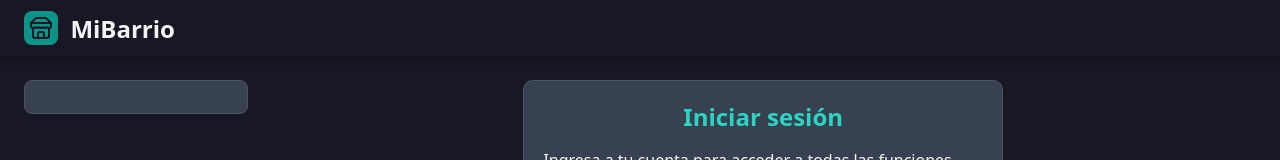
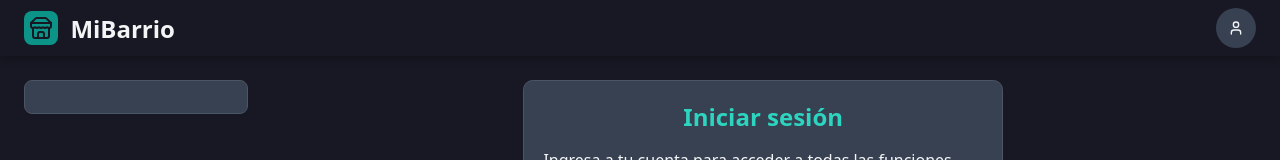
Before and after one commit to DiegoWEBD/WebMovil-Frontend, a React (Vite) app: page /login in a window 1280 px wide. Shown: the top 160 px of the page. Built offline with nearby package versions, Linux system fonts and the light colour scheme; no server answers.

Commit message:
sección /perfil

```diff
--- a/index.html
+++ b/index.html
@@ -4,6 +4,7 @@
 		<meta charset="UTF-8" />
 		<link rel="icon" type="image/svg+xml" href="/vite.svg" />
 		<meta name="viewport" content="width=device-width, initial-scale=1.0" />
+		<meta name="format-detection" content="telephone=no,email=no" />
 		<title>MiBarrio</title>
 	</head>
 	<body data-theme="light-dark">
--- a/src/index.css
+++ b/src/index.css
@@ -36,6 +36,7 @@
 	margin: 0;
 	padding: 0;
 	box-sizing: border-box;
+	word-break: break-word;
 }
 
 [data-theme='light-dark'] {
--- a/src/presentation/components/Dashboard/NavElement/NavElement.css
+++ b/src/presentation/components/Dashboard/NavElement/NavElement.css
@@ -6,7 +6,7 @@
 	font-weight: 500;
 	padding-block: 0.7rem;
 	border-radius: 5px;
-	line-height: 1.2rem;
+	font-size: 1rem;
 }
 
 .link:hover {
--- a/src/presentation/components/Footer/Footer.css
+++ b/src/presentation/components/Footer/Footer.css
@@ -16,10 +16,12 @@
 	display: flex;
 	justify-content: center;
 	align-items: center;
+	font-size: 1.2rem;
 }
 
 .footer-nav.active {
 	background-color: var(--color-background-page-light);
+	color: var(--color-text-primary);
 }
 
 @media (max-width: 850px) {
--- a/src/presentation/components/PageLogo/PageLogo.tsx
+++ b/src/presentation/components/PageLogo/PageLogo.tsx
@@ -8,7 +8,7 @@ type PageLogoProps = {
 
 const PageLogo = ({ className }: PageLogoProps) => {
 	return (
-		<Link to='/' className={`logo-container ${className}`}>
+		<Link to='/tiendas' className={`logo-container ${className}`}>
 			<div className='logo-icon-container'>
 				<LuStore className='logo-icon' />
 			</div>
--- a/src/presentation/components/common_pages/ProfilePage/PersonalInfoCard/PersonalInfoCard.css
+++ b/src/presentation/components/common_pages/ProfilePage/PersonalInfoCard/PersonalInfoCard.css
@@ -1,5 +1,4 @@
 .personal-info-card {
-	font-size: 1rem;
 	color: var(--color-text-tertiary);
 }
 
@@ -22,7 +21,6 @@
 
 .info-value {
 	color: var(--color-text-secondary);
-	font-size: 0.9rem;
 	margin: 0.5rem 0rem 0rem 0rem;
 	background-color: var(--color-background-secondary-light);
 	padding: 0.5rem;
--- a/src/presentation/components/common_pages/ProfilePage/ProfileHeader/ProfileHeader.css
+++ b/src/presentation/components/common_pages/ProfilePage/ProfileHeader/ProfileHeader.css
@@ -1,7 +1,3 @@
-.profile-header {
-	font-size: 1rem;
-}
-
 .picture-plus-info {
 	display: flex;
 	align-items: center;
@@ -19,7 +15,7 @@
 .user-fullname {
 	margin: 0;
 	color: var(--color-text-primary);
-	font-size: 1.3rem;
+	font-size: 1.1rem;
 	font-weight: 600;
 }
 
--- a/src/presentation/components/common_pages/ProfilePage/ProfilePage.css
+++ b/src/presentation/components/common_pages/ProfilePage/ProfilePage.css
@@ -5,6 +5,7 @@
 	font-weight: normal;
 	width: 80%;
 	margin: auto;
+	font-size: 0.9rem;
 }
 
 @media (max-width: 768px) {
@@ -12,3 +13,9 @@
 		width: 100%;
 	}
 }
+
+@media (max-width: 550px) {
+	.profile-page {
+		font-size: 0.8rem;
+	}
+}
--- a/src/presentation/components/views/OwnerView/OwnerHeader/OwnerHeader.css
+++ b/src/presentation/components/views/OwnerView/OwnerHeader/OwnerHeader.css
@@ -3,9 +3,32 @@
 	top: 0;
 	display: flex;
 	align-items: center;
+	justify-content: space-between;
 	background-color: var(--color-background-page);
 	height: 3.5rem;
 	padding-inline: var(--page-margin);
 	z-index: 2000;
 	box-shadow: rgba(0, 0, 0, 0.24) 0px 3px 8px;
 }
+
+.owner-header-nav-element {
+	background-color: var(--color-background-secondary);
+	width: 2.5rem;
+	height: 2.5rem;
+	border-radius: 50%;
+	display: flex;
+	justify-content: center;
+	align-items: center;
+}
+
+.owner-header-nav-element:hover {
+	background-color: var(--color-background-page-light);
+}
+
+.owner-header-nav-element.active {
+	background-color: var(--color-background-secondary);
+}
+
+.owner-header-nav-element.active:hover {
+	background-color: var(--color-background-page-light);
+}
--- a/src/presentation/components/views/OwnerView/OwnerHeader/OwnerHeader.tsx
+++ b/src/presentation/components/views/OwnerView/OwnerHeader/OwnerHeader.tsx
@@ -1,11 +1,16 @@
 import './OwnerHeader.css'
 
+import { LuUser } from 'react-icons/lu'
+import NavElement from '../../../Dashboard/NavElement/NavElement'
 import PageLogo from '../../../PageLogo/PageLogo'
 
 const OwnerHeader = () => {
 	return (
 		<header className='owner-header'>
 			<PageLogo />
+			<NavElement to='/perfil' className='owner-header-nav-element'>
+				<LuUser className='profile-logo' />
+			</NavElement>
 		</header>
 	)
 }
```
